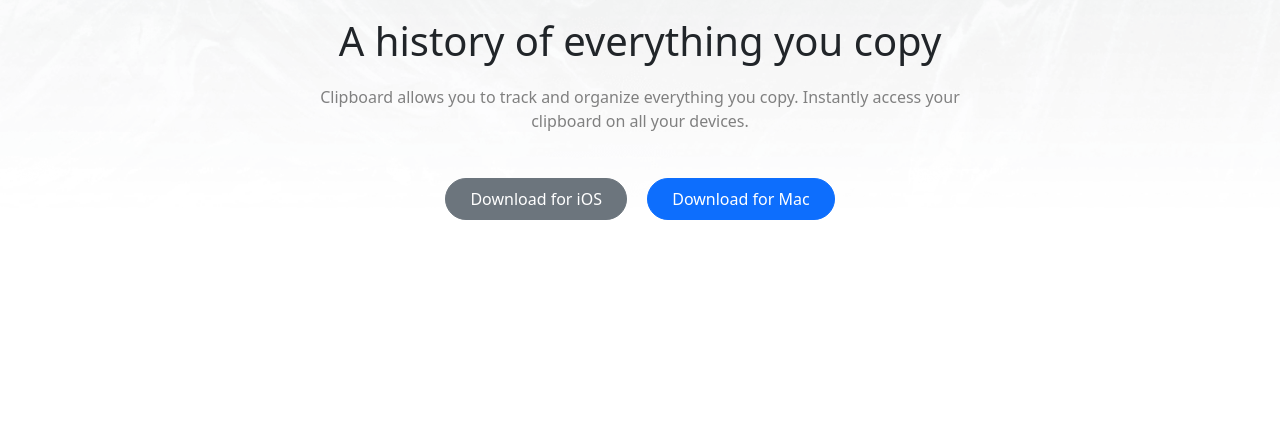
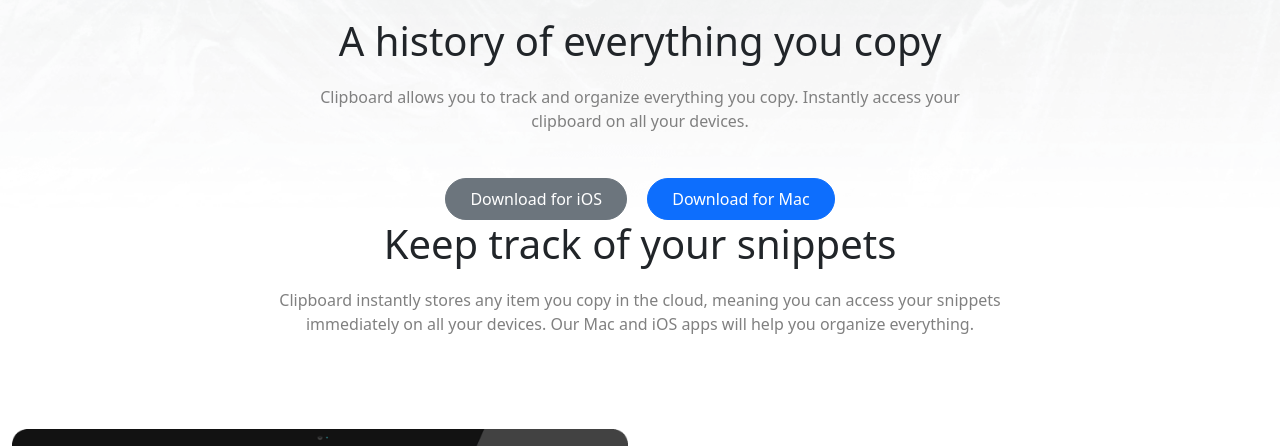
Before and after one commit to saher123595/history-copy, a plain HTML site: page index.html in a window 1280 px wide. Shown: the part 278-724 px from the top of the page. Drawn offline with Linux system fonts and the light colour scheme.

Commit message:
Update style.css

```diff
--- a/style/style.css
+++ b/style/style.css
@@ -2,7 +2,7 @@
 
  .history {
      width: 100%;
-     height: 100vh;
+     margin-mottom:100px;
  }
 
  .history .row {
@@ -11,7 +11,7 @@
 
  .history .img {
      width: 100%;
-     height: 100%;
+
      background: url("../images/bg-header-desktop.png") no-repeat center center/cover;
  }
 
```
